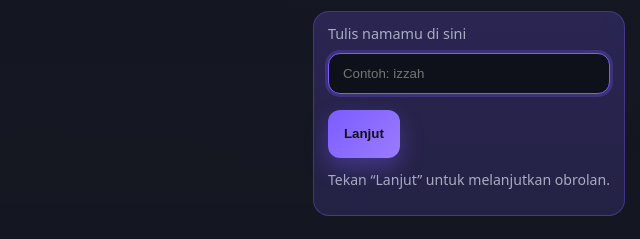
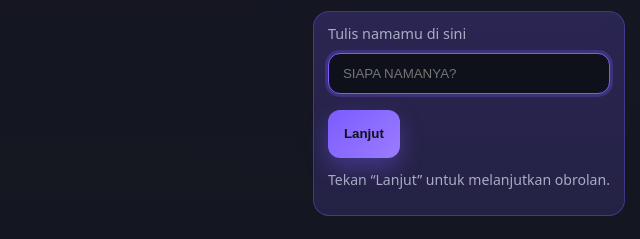
Before and after one commit to hanqqie/just-for-you, a plain HTML site: page index.html in a window 1280 px wide. Shown: the part 169-408 px from the top of the page, 334-974 px from the left. Drawn offline with Linux system fonts and the light colour scheme.

Commit message:
Update index.html

```diff
--- a/index.html
+++ b/index.html
@@ -202,7 +202,7 @@
         </div>
         <div class="bubble me" id="askName">
           <label for="nameInput">Tulis namamu di sini</label>
-          <input id="nameInput" type="text" placeholder="Contoh: izzah" autocomplete="name" />
+          <input id="nameInput" type="text" placeholder="SIAPA NAMANYA?" autocomplete="name" />
           <div class="actions">
             <button class="btn btn-primary" id="nextBtn">Lanjut</button>
           </div>
```
